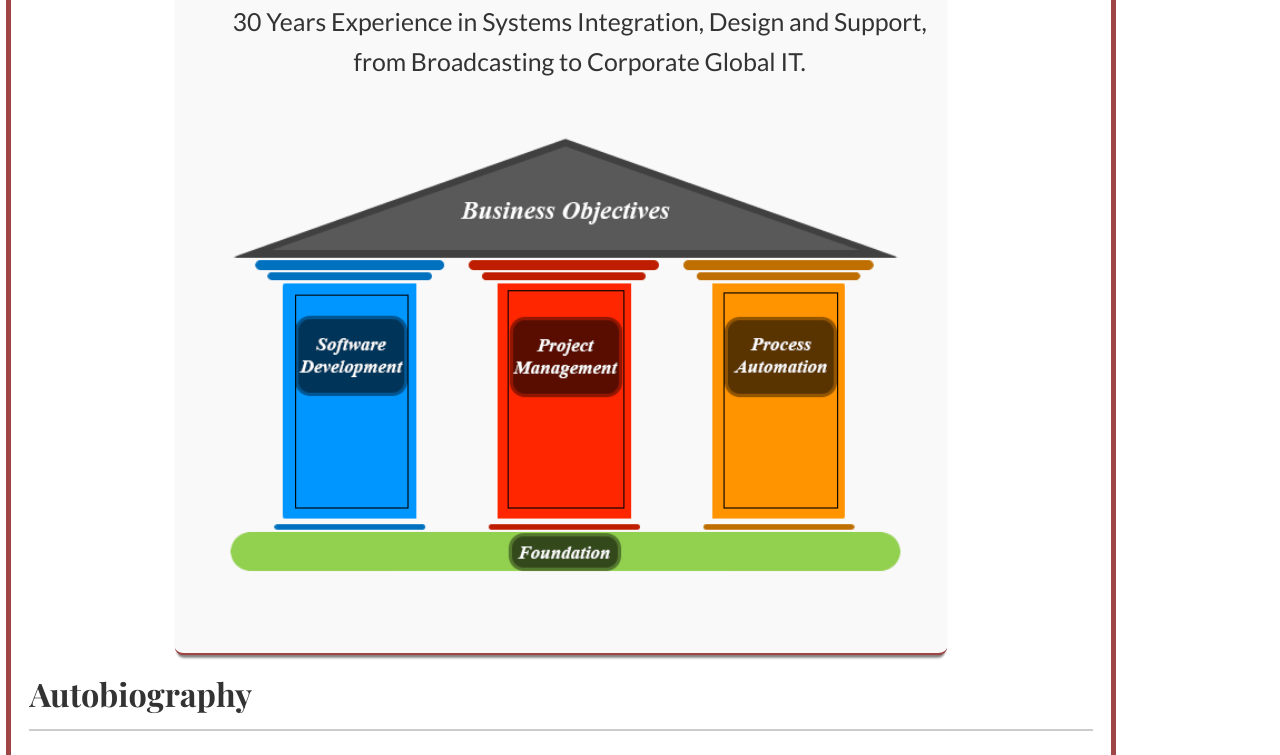
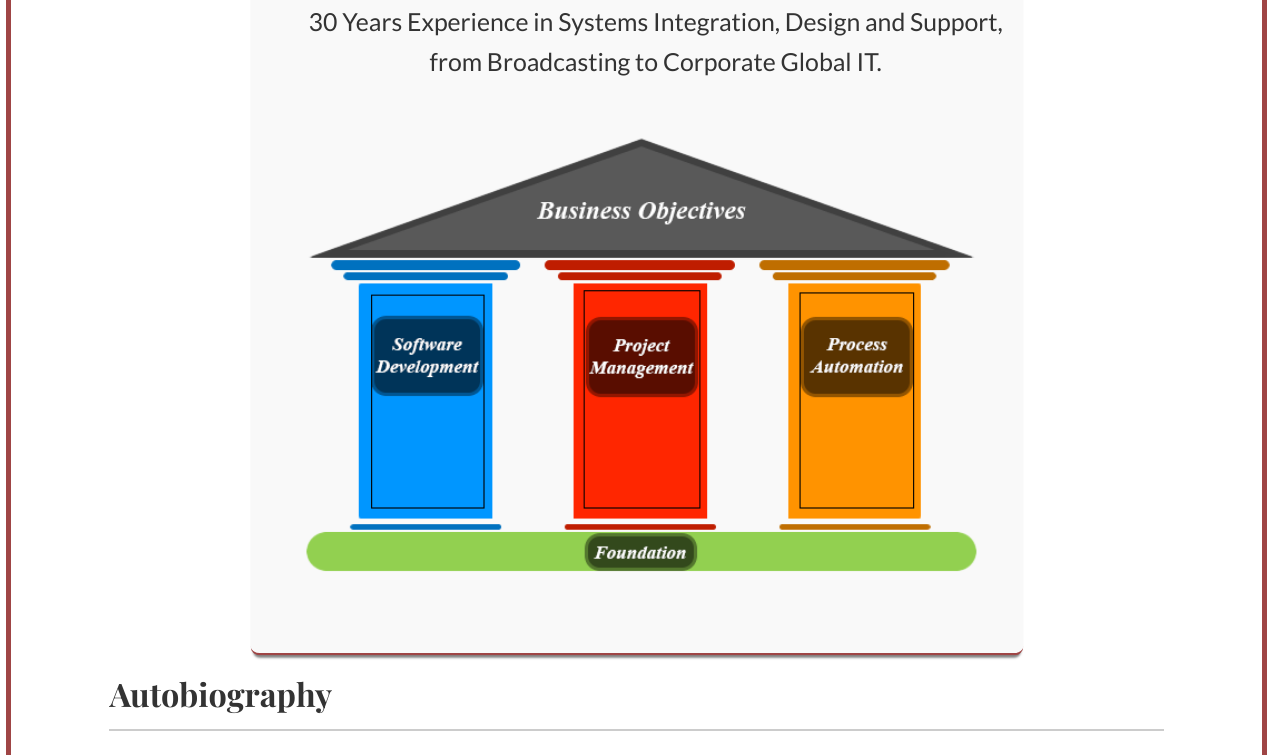
Before and after one commit to kjwagner613/portfolio, a plain HTML site: page index.html in a window 1280 px wide. Shown: the part 162-917 px from the top of the page. Drawn offline with nearby package versions, Linux system fonts and the light colour scheme.

Commit message:
Removeing horizaonal restriction

```diff
--- a/css/styles.css
+++ b/css/styles.css
@@ -43,7 +43,7 @@
   display:grid;
   grid-template-columns: 1fr;
   grid-template-rows: auto 1fr auto;
-  max-width: 1100px;
+  max-width: 1600px;
   z-index: 10;
   border: 5px solid var(--border-color);
   margin-left: .5vw;
```
Also changed, not shown: assets/favicon.ico, 1 other file.
